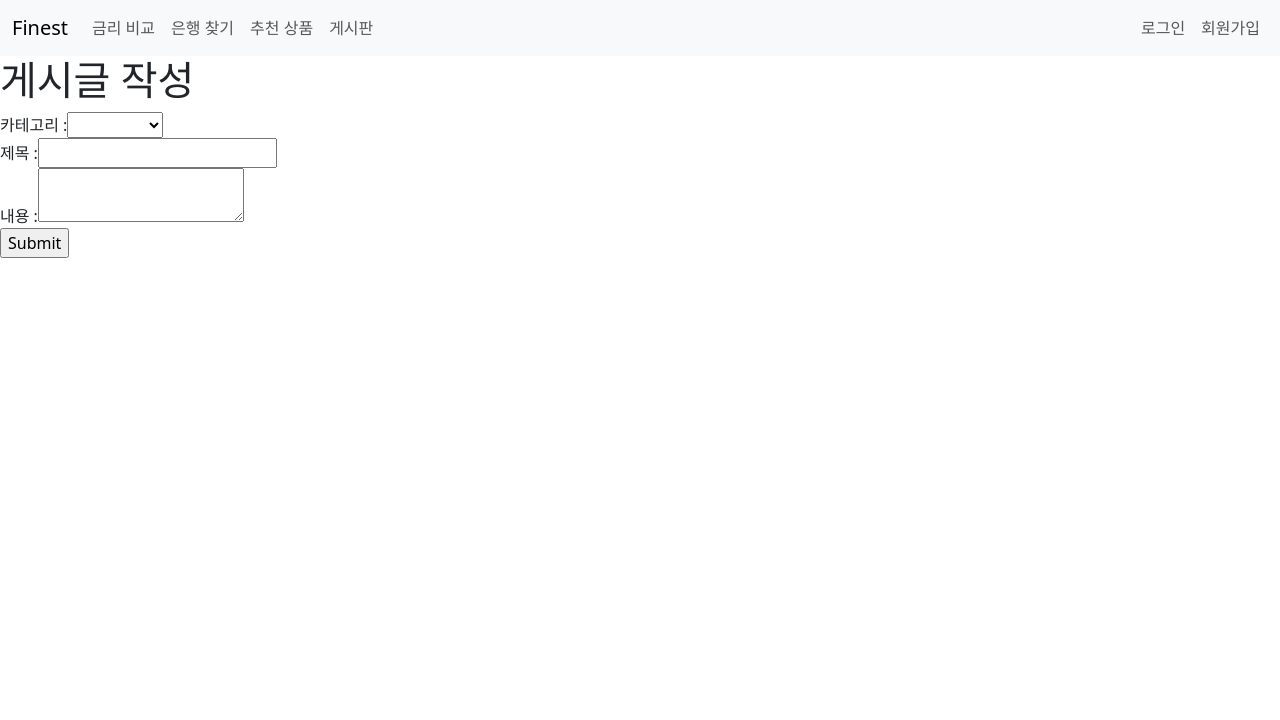
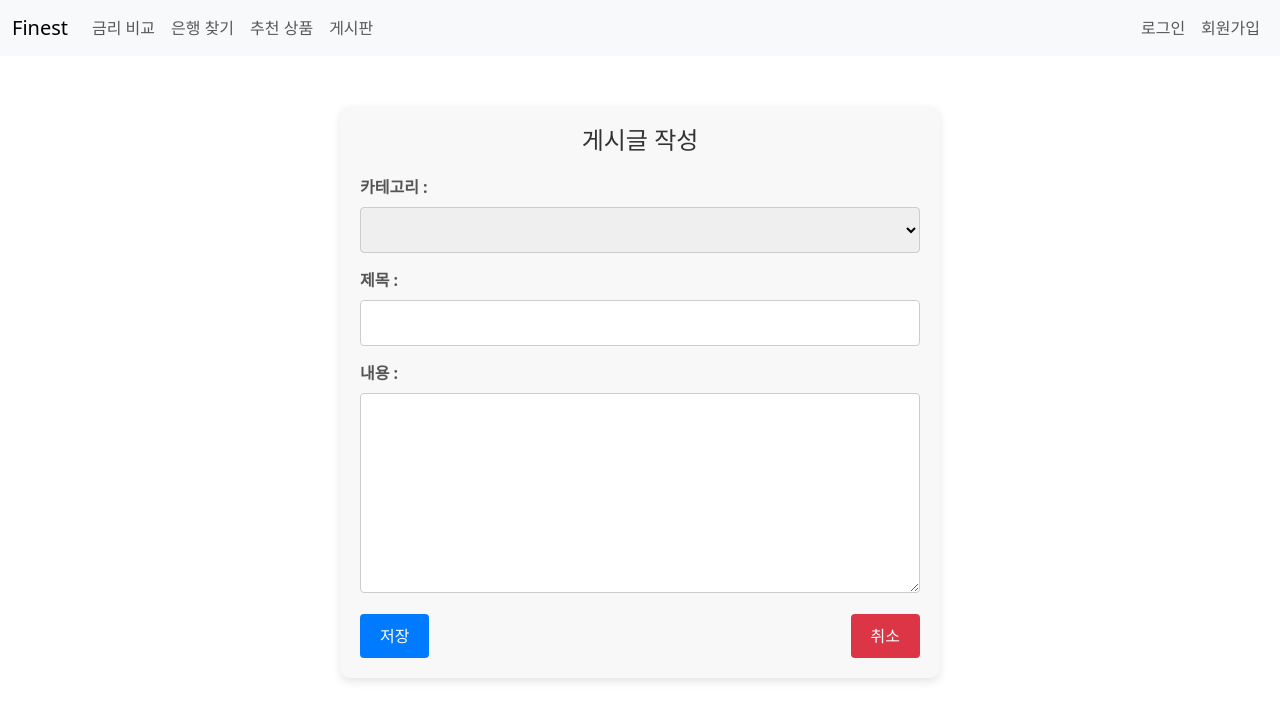
Before and after one commit to qwert0175/Finest, a Vue app in the folder vue-project/: page /create in a window 1280 px wide. Shown: the top 720 px of the page. Built offline with nearby package versions, Linux system fonts and the light colour scheme.

Commit message:
[FNT] 게시글생성 디자인 완료

```diff
--- a/vue-project/src/views/CreateView.vue
+++ b/vue-project/src/views/CreateView.vue
@@ -1,26 +1,30 @@
 <template>
-  <div>
-    <h1>게시글 작성</h1>
-    <form @submit.prevent="createArticle">
-      <div>
-        <label for="category">카테고리 : </label>
-        <select v-model="category" id="category">
+  <div class="create-container">
+    <h1 class="page-title">게시글 작성</h1>
+    <form @submit.prevent="createArticle" class="create-form">
+      <div class="form-group">
+        <label for="category" class="form-label">카테고리 : </label>
+        <select v-model="category" id="category" class="form-input">
           <option value="공지사항">공지사항</option>
           <option value="자유게시판">자유게시판</option>
         </select>
       </div>
-      <div>
-        <label for="title">제목 : </label>
-        <input type="text" v-model.trim="title" id="title">
+      <div class="form-group">
+        <label for="title" class="form-label">제목 : </label>
+        <input type="text" v-model.trim="title" id="title" class="form-input">
       </div>
-      <div>
-        <label for="content">내용 : </label>
-        <textarea v-model.trim="content" id="content"></textarea>
+      <div class="form-group">
+        <label for="content" class="form-label">내용 : </label>
+        <textarea v-model.trim="content" id="content" class="form-textarea"></textarea>
       </div>
-      <input type="submit">
+      <div class="form-actions">
+        <input type="submit" value="저장" class="submit-button">
+        <button type="button" class="cancel-button" @click="cancelCreate">취소</button>
+      </div>
     </form>
   </div>
 </template>
+
 
 <script setup>
 import axios from 'axios'
@@ -48,7 +52,6 @@ const createArticle = function () {
     }
   })
     .then((response) => {
-      // console.log(response.data)
       router.push({ name: 'communityview' })
     })
     .catch((error) => {
@@ -56,8 +59,90 @@ const createArticle = function () {
     })
 }
 
+const cancelCreate = () => {
+  router.go(-1)
+}
+
 </script>
 
 <style>
+.create-container {
+  display: flex;
+  flex-direction: column;
+  align-items: center;
+  background-color: #f8f8f8;
+  padding: 20px;
+  border-radius: 10px;
+  box-shadow: 0 4px 8px rgba(0, 0, 0, 0.1);
+  max-width: 600px;
+  margin: 50px auto;
+}
 
+.page-title {
+  margin-bottom: 20px;
+  font-size: 1.5em;
+  color: #333;
+}
+
+.create-form {
+  width: 100%;
+}
+
+.form-group {
+  margin-bottom: 15px;
+}
+
+.form-label {
+  display: block;
+  margin-bottom: 5px;
+  font-weight: bold;
+  color: #555;
+}
+
+.form-input, .form-textarea {
+  width: 100%;
+  padding: 10px;
+  border: 1px solid #ccc;
+  border-radius: 4px;
+  font-size: 1em;
+}
+
+.form-textarea {
+  min-height: 200px;
+  resize: vertical;
+}
+
+.form-actions {
+  display: flex;
+  justify-content: space-between;
+  align-items: center;
+}
+
+.submit-button {
+  background-color: #007bff;
+  color: white;
+  padding: 10px 20px;
+  border: none;
+  border-radius: 4px;
+  cursor: pointer;
+  font-size: 1em;
+}
+
+.submit-button:hover {
+  background-color: #0056b3;
+}
+
+.cancel-button {
+  background-color: #dc3545;
+  color: white;
+  padding: 10px 20px;
+  border: none;
+  border-radius: 4px;
+  cursor: pointer;
+  font-size: 1em;
+}
+
+.cancel-button:hover {
+  background-color: #c82333;
+}
 </style>
--- a/vue-project/src/views/UpdateView.vue
+++ b/vue-project/src/views/UpdateView.vue
@@ -11,7 +11,7 @@
         <textarea v-model.trim="articleData.content" id="content" class="form-textarea"></textarea>
       </div>
       <div class="form-actions">
-        <input type="submit" class="submit-button" value="수정">
+        <input type="submit" class="submit-button" value="저장">
         <button type="button" class="cancel-button" @click="cancelUpdate">취소</button>
       </div>
     </form>
```
